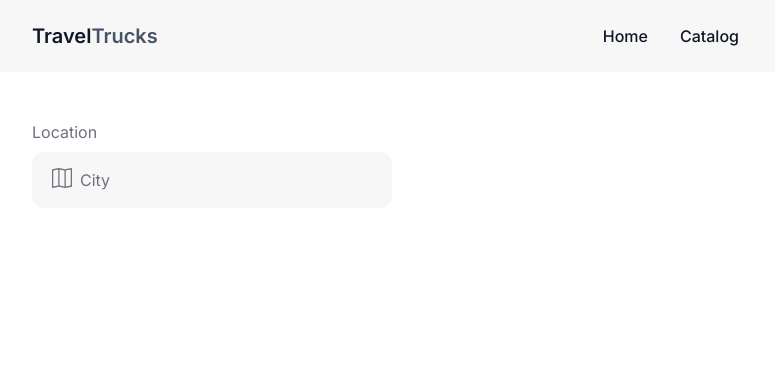
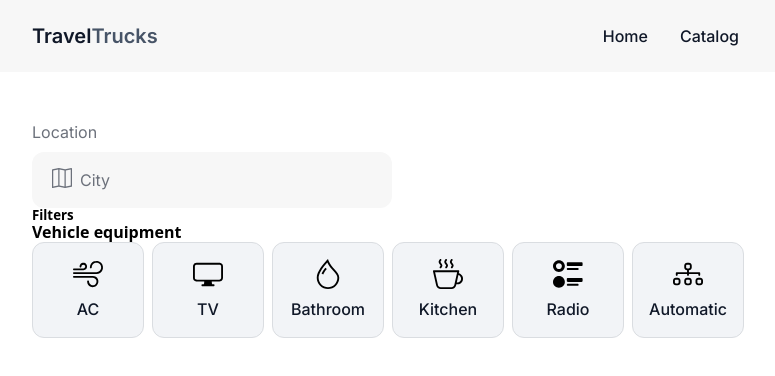
Before and after one commit to oksana12345678/TravelTrucks, a React (Vite) app: page /catalog in a window 1280 px wide. Shown: the top 376 px of the page, without its empty margins (32-807 px from the left). Built offline with nearby package versions, Linux system fonts and the light colour scheme; no server answers.

Commit message:
added filter

```diff
--- a/src/components/CamperComponents/CamperPhotos/CamperPhotos.jsx
+++ b/src/components/CamperComponents/CamperPhotos/CamperPhotos.jsx
@@ -2,7 +2,7 @@ import { SwiperSlide } from "swiper/react";
 import "swiper/css";
 import { Navigation, Pagination } from "swiper/modules";
 import "swiper/css/pagination";
-import { ImageStyle, SwiperStyle } from "./camperPhotos.styled";
+import { ImageStyle, SwiperStyle } from "./camperPhotos.styled.js";
 
 const CamperPhotos = ({ gallery, name }) => {
   return (
--- a/src/components/CamperComponents/DescList/DescList.jsx
+++ b/src/components/CamperComponents/DescList/DescList.jsx
@@ -12,7 +12,7 @@ const DescList = ({ camper }) => {
   const { radio, AC, TV, bathroom, engine, kitchen, transmission } = camper;
 
   return (
-    <>
+    <ul>
       <OptionListContainer>
         {AC && (
           <DescListItem>
@@ -59,7 +59,7 @@ const DescList = ({ camper }) => {
           </DescListItem>
         )}
       </OptionListContainer>
-    </>
+    </ul>
   );
 };
 export default DescList;
--- a/src/components/CatalogComponents/SideBar/Filters/VehicleEquipment/VehicleEquipment.jsx
+++ b/src/components/CatalogComponents/SideBar/Filters/VehicleEquipment/VehicleEquipment.jsx
@@ -1,8 +1,44 @@
+import { DescListItem, OptionListContainer } from "./VehicleEquipment.styled";
+import Icon from "../../../../common/IconComponent/IconComponent";
+
 const VehicleEquipment = () => {
   return (
-    <ul>
-      <></>
-    </ul>
+    <div>
+      <h4>Vehicle equipment</h4>
+      <ul>
+        <OptionListContainer>
+          <DescListItem>
+            <Icon id="icon-wind" width={32} height={32} />
+            AC
+          </DescListItem>
+
+          <DescListItem>
+            <Icon id="icon-tv" width={32} height={32} />
+            TV
+          </DescListItem>
+
+          <DescListItem>
+            <Icon id="icon-bi_droplet" width={32} height={32} />
+            Bathroom
+          </DescListItem>
+
+          <DescListItem>
+            <Icon id="icon-cup-hot" width={32} height={32} />
+            Kitchen
+          </DescListItem>
+
+          <DescListItem>
+            <Icon id="icon-radio" width={32} height={32} />
+            radio
+          </DescListItem>
+
+          <DescListItem>
+            <Icon id="icon-diagram" width={32} height={32} />
+            Automatic
+          </DescListItem>
+        </OptionListContainer>
+      </ul>
+    </div>
   );
 };
 
--- a/src/components/CatalogComponents/SideBar/Filters/VehicleEquipment/VehicleEquipment.styled.js
+++ b/src/components/CatalogComponents/SideBar/Filters/VehicleEquipment/VehicleEquipment.styled.js
@@ -0,0 +1,30 @@
+import styled from "styled-components";
+
+export const OptionListContainer = styled.ul`
+  display: flex;
+  flex-wrap: wrap;
+  list-style: none;
+  gap: 8px;
+`;
+
+
+
+export const DescListItem = styled.li`
+  border: 1px solid #dadde1;
+  border-radius: 12px;
+  padding: 16px 27px;
+  width: 112px;
+  height: 96px;
+  gap: 8px;
+  font-family: var(--font-family);
+  font-weight: var(--medium-font);
+  font-size: 16px;
+  line-height: 1.5;
+  text-align: center;
+  color: var(--main-color);
+  background-color: var(--primary-gray-color);
+  display: flex;
+  flex-direction: column;
+  align-items: center;
+  text-transform: capitalize;
+`;
--- a/src/components/CatalogComponents/SideBar/SideBar.jsx
+++ b/src/components/CatalogComponents/SideBar/SideBar.jsx
@@ -1,9 +1,12 @@
+import VehicleEquipment from "./Filters/VehicleEquipment/VehicleEquipment";
 import Location from "./Location/Location";
 
 const SideBar = () => {
   return (
     <div>
       <Location />
+      <h5>Filters</h5>
+      <VehicleEquipment />
     </div>
   );
 };
```
